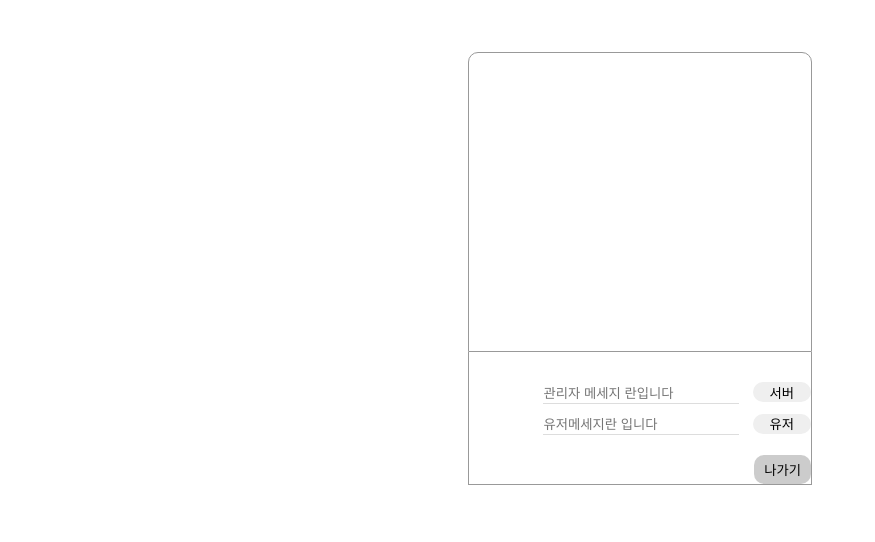
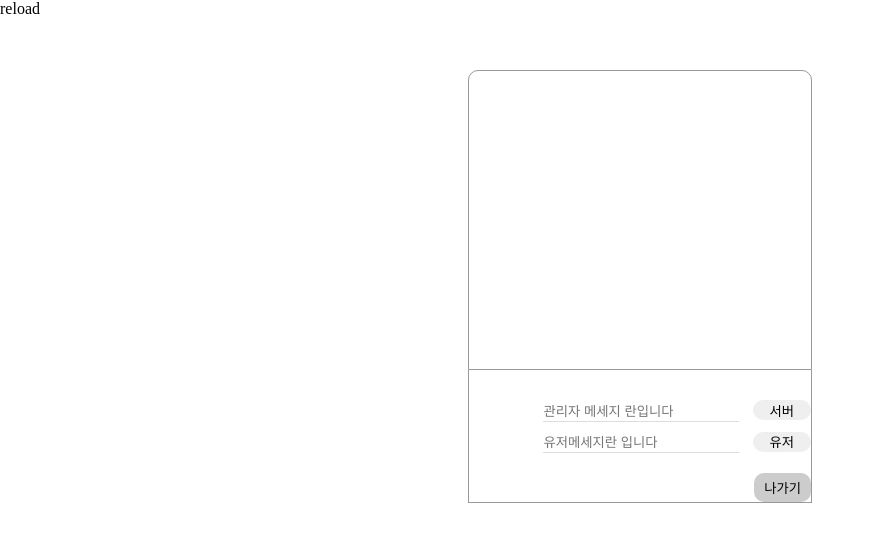
Before and after one commit to pia9322/test_socket_01, a website: page index.html in a window 1280 px wide. Shown: the whole page, without its empty margins (0-875 px from the left). Drawn offline with Linux system fonts and the light colour scheme.

Commit message:
reload
reload

```diff
--- a/index.html
+++ b/index.html
@@ -10,6 +10,7 @@
 </head>
 
 <body>
+    reload
 
     <section class="chat_section" id="chat_section">
         <div class="result_wrap">
```
